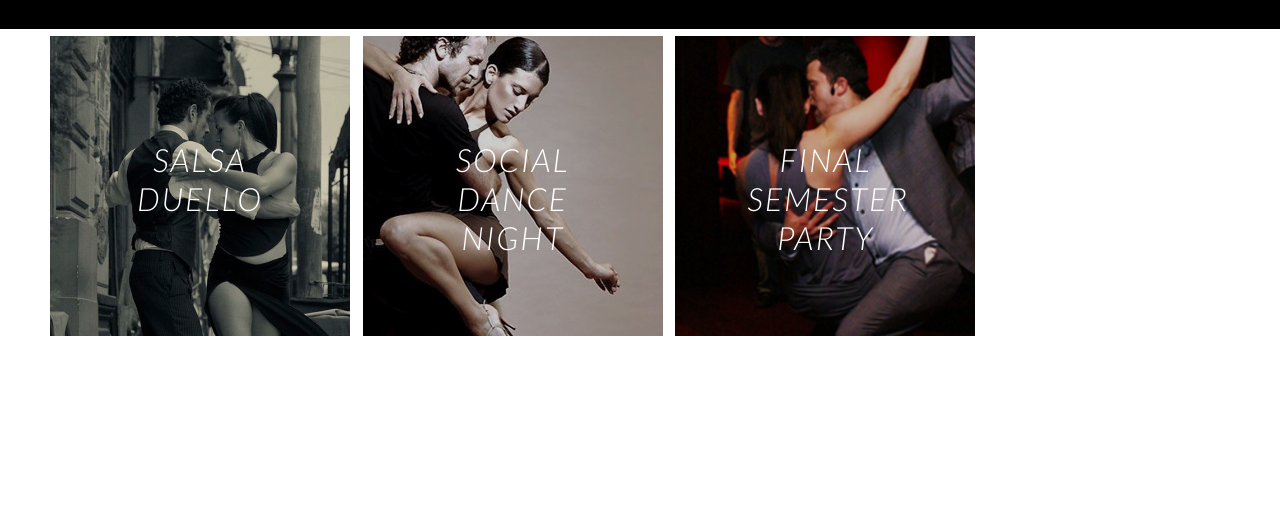
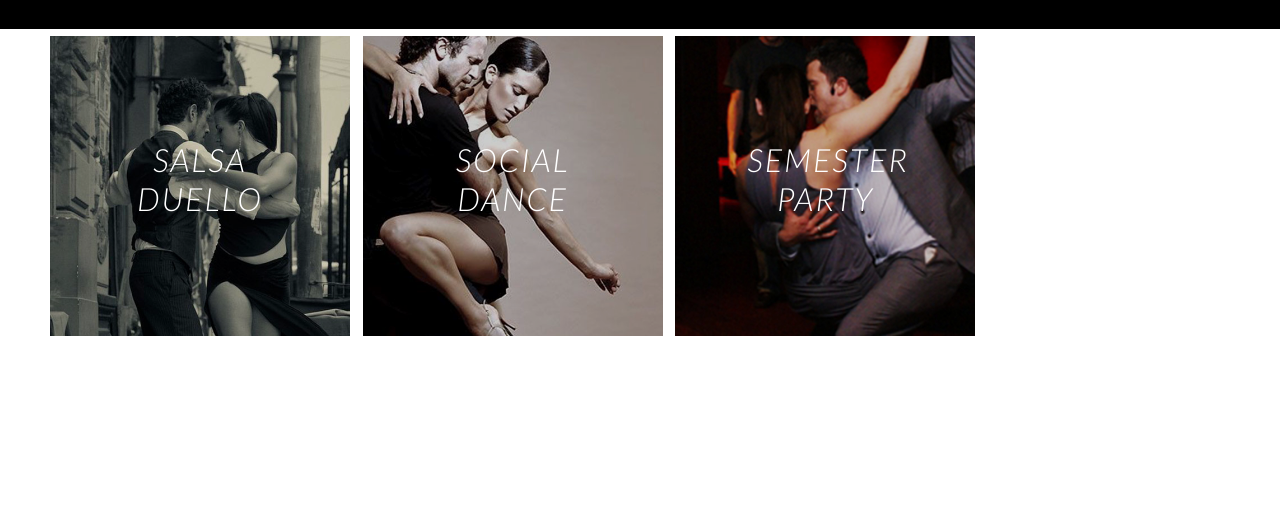
Before and after one commit to richelt/iat339_p02, a plain HTML site: page components.html in a window 1280 px wide. Shown: the part 2493-3003 px from the top of the page. Drawn offline with Linux system fonts and the light colour scheme; a web font is replaced by a local one.

Commit message:
changed copy

```diff
--- a/components.html
+++ b/components.html
@@ -137,7 +137,7 @@
                     <figure class="events">
                       <img src="images/image_salsa_bw2_600x600.jpg" alt="img01"/>
                       <figcaption>
-                        <h2>SOCIAL DANCE NIGHT</h2>
+                        <h2>SOCIAL DANCE</h2>
                         <p>5/July/2015</p>
                         <a href="#">View more</a>
                       </figcaption>
@@ -148,7 +148,7 @@
                     <figure class="events">
                       <img src="images/bachata_suit_600x600.jpeg" alt="img01"/>
                       <figcaption>
-                        <h2>FINAL SEMESTER PARTY</h2>
+                        <h2>SEMESTER PARTY</h2>
                         <p>7/August/2015</p>
                         <a href="#">View more</a>
                       </figcaption>
```
